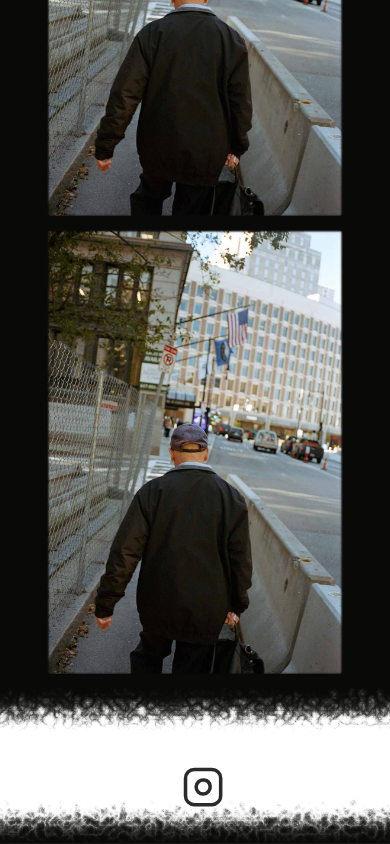
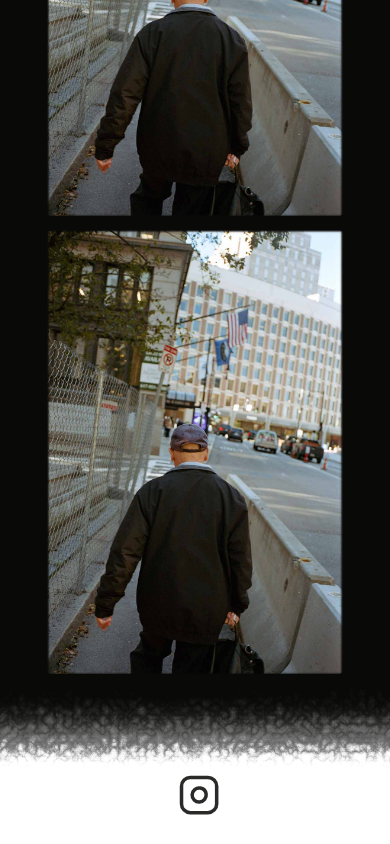
Before and after one commit to jordanperrin/PhotoPortNextJS, a Next.js app in the folder photo-portfolio/: page /portrait/bw in a window 390 px wide. Shown: the part 2146-2990 px from the top of the page. Built offline with nearby package versions, Linux system fonts and the light colour scheme.

Commit message:
UI fully functional on mobile screens

```diff
--- a/photo-portfolio/src/components/Footer/Footer.module.css
+++ b/photo-portfolio/src/components/Footer/Footer.module.css
@@ -33,15 +33,16 @@
 
 .filmburnBW::after{
   content: "";
-  top: 3vh;
+  top: 6vh;
   left: -57vmin;
   right: -54vmin;
   bottom: 46vmin;
-  border: 13vmin solid hsl(0, 0%, 100%);
-  box-shadow: 0 0 5vmin hsl(40, 100%, 99%), inset 0 0 5vmin hsl(0, 0%, 91%);
+  border: 17vmin solid ;
+  border-image: linear-gradient(to top, white 95%, orange 98%, #af3a94 99%) 35;
+  box-shadow: 0vmin -1vmin 7vmin 2.5vmin rgba(110,157,198,1);
   position: absolute;
   animation: slideinbottom 1.5s ;
-  filter: blur(5px);
+  filter: blur(5px) grayscale();
 }
 
 .filmburnCLR::after{
@@ -71,9 +72,10 @@
   height:100%;
   width:100%;
   position: absolute;
+  margin:0 auto;
   /* z-index: 2; */
-  left: 43%;
-  top: 40%;
+  left: 42%;
+  top: 45%;
   opacity:0;
   transition: opacity 6s ease-in-out;
 }
--- a/photo-portfolio/src/components/NavBar/NavBar.module.css
+++ b/photo-portfolio/src/components/NavBar/NavBar.module.css
@@ -17,7 +17,7 @@
     padding: 0;
     width: -moz-available; /*needs to be second for firefox to recognize it*/
     top: 0.32vh;
-    left: -10px;
+    left: -12px;
     right: -10px;
 }
 
@@ -136,15 +136,28 @@ nav .x{
     color:#fff;
 }
 
-/* .filmburnnavBW{
+.filmburnnavCLR{
     position: absolute;
     height: 0;
     width: 0;
     z-index: -999;
-    transform: translate3d(-10px,0,0);
-    filter: url(#wavy-nav) blur(1px);
-    opacity: 90%;
-} */
+    filter: url('#wavy');
+    -webkit-transform: translate3d(0,0,0);
+    /* opacity: 90%; */
+}
+
+.filmburnnavBW{
+    composes:filmburnnavCLR;
+}
+
+.filmburnnavshowCLR {
+    composes: filmburnnavCLR;
+}
+
+.filmburnnavshowBW {
+    composes: filmburnnavCLR;
+}
+
 
 .filmburnnavUnder{
     position: absolute;
@@ -173,15 +186,6 @@ nav .x{
     height:0;
 }
 
-.filmburnnavCLR{
-    position: absolute;
-    height: 0;
-    width: 0;
-    z-index: -999;
-    filter: url('#wavy');
-    -webkit-transform: translate3d(0,0,0);
-    /* opacity: 90%; */
-}
 .filmburnnavCLR::after {
     position: relative;
     content: "";
@@ -208,40 +212,32 @@ nav .x{
     transition: top 1s ease-in-out;
 }
 
-/* .filmburnnavshowBW {
-    composes: filmburnnavBW;
-}*/
-.filmburnnavshowCLR {
-    composes: filmburnnavCLR;
-}
-/*
+
 .filmburnnavBW::after {
-    position: relative;
+   position: relative;
     content: "";
     top: -66vmin;
-    left: -26vmin;
+    left: -5vmin;
     right: -54vmin;
-    bottom: 46vmin;
     border: 69vmin solid;
-    border-image: linear-gradient(to bottom, white 95%, #7b7b7b 98%, #000 99%);
-    box-shadow: 0 0 6vmin #4e4e4b, inset 0 0 9vmin hsl(0, 0%, 100%);
-    filter: url(#wavy-nav) blur(1px);
+    border-image: linear-gradient(to bottom, white 95%, orange 98%, #af3a94 99%);
+    box-shadow: 0vmin -1vmin 7vmin 2.5vmin rgba(110,157,198,1);
+    filter: blur(4px) grayscale();
     transition: top 1s ease-in-out;
 }
 
 .filmburnnavshowBW::after {
     position: relative;
     content: "";
-    top: -53vmin;
-    left: -26vmin;
+    top: -52vmin;
+    left: -5vmin;
     right: -54vmin;
-    bottom: 46vmin;
     border: 69vmin solid;
-    border-image: linear-gradient(to bottom, white 95%, #7b7b7b 98%, #000 99%);
-    box-shadow: 0 0 6vmin #000000, inset 0 0 9vmin hsl(0, 0%, 100%);
-    filter: url(#wavy-nav) blur(1px);
+    border-image: linear-gradient(to bottom, white 95%, orange 98%, #af3a94 99%);
+    box-shadow: 0vmin -1vmin 7vmin 2.5vmin rgba(110,157,198,1);
+    filter: blur(4px) grayscale();
     transition: top 1s ease-in-out;
-} */
+}
 
 
 
```
